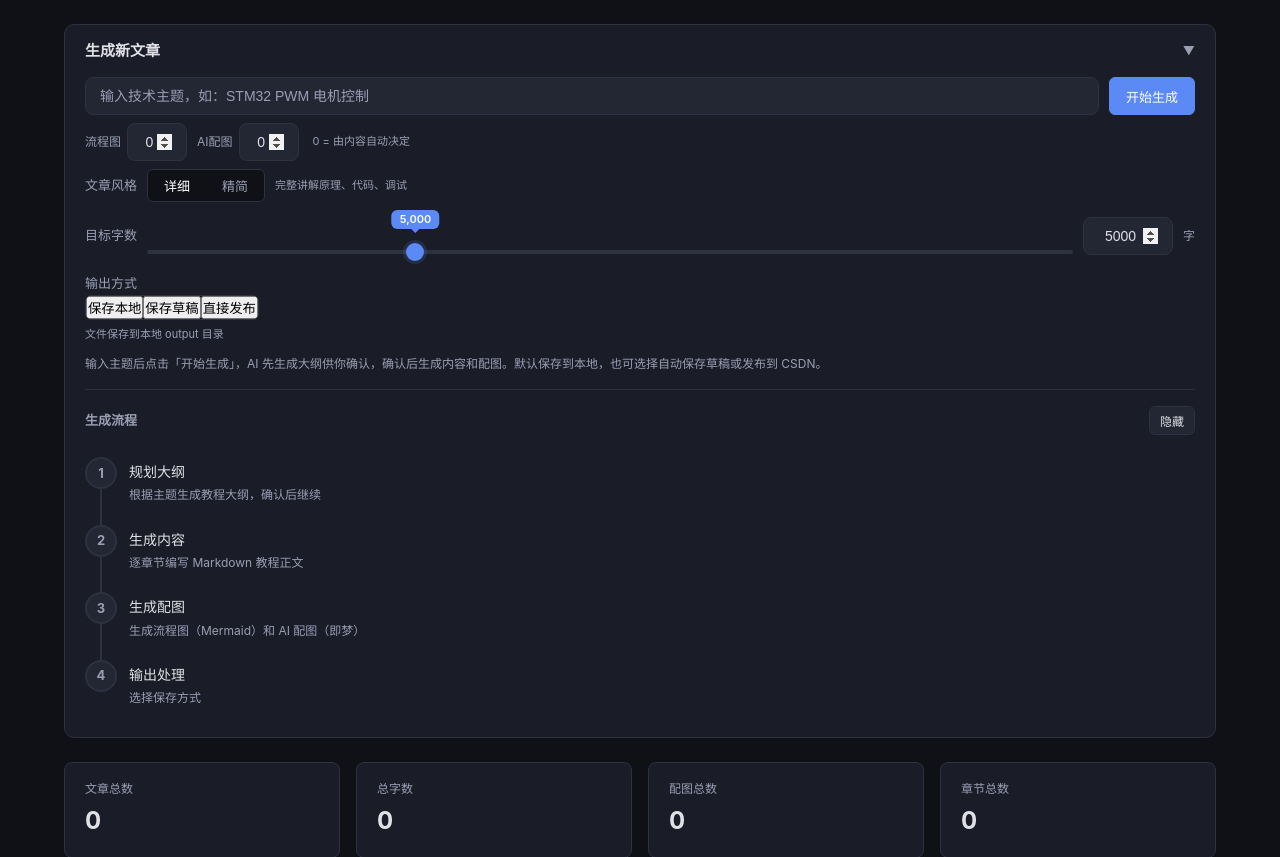
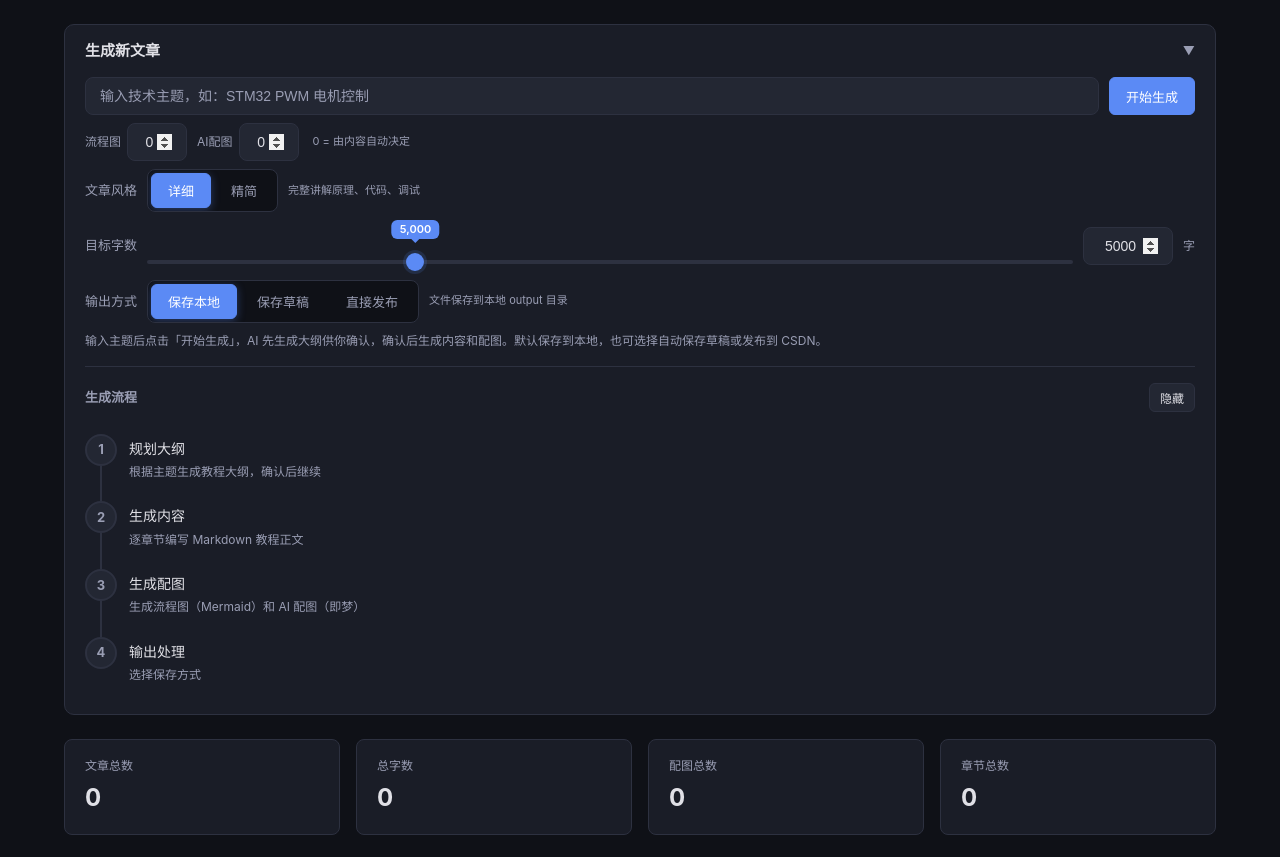
Before and after one commit to RaidKaeil01/automatic-release-system, a Flask app: page / in a window 1280 px wide. Shown: the part 69-926 px from the top of the page. Run offline with Flask 3, Linux system fonts and the light colour scheme.

Commit message:
style: improve button selection feedback
- Fix --primary variable not found, use --accent instead
- Add rounded corners and padding to toggle container
- Add scale-down effect on click (active state)
- Add pulse animation when button becomes active
- Add box-shadow glow effect for selected state
- Improve hover states with background highlight

```diff
--- a/web/static/style.css
+++ b/web/static/style.css
@@ -162,8 +162,9 @@ a:hover { text-decoration: underline; }
     margin-left: 4px;
 }
 
-/* ── 风格选择 ──────────────────────────────────────── */
-.style-selector {
+/* ── 风格/输出选择 ──────────────────────────────────── */
+.style-selector,
+.output-mode-selector {
     display: flex;
     align-items: center;
     gap: 10px;
@@ -172,28 +173,51 @@ a:hover { text-decoration: underline; }
     display: flex;
     background: var(--bg);
     border: 1px solid var(--border);
-    border-radius: 6px;
+    border-radius: 8px;
     overflow: hidden;
+    padding: 3px;
+    gap: 3px;
 }
-.style-btn {
-    padding: 6px 16px;
+.style-btn,
+.output-btn {
+    padding: 7px 16px;
     font-size: 13px;
-    border: none;
+    border: 1px solid transparent;
     background: transparent;
     color: var(--text2);
     cursor: pointer;
-    transition: all 0.2s;
+    border-radius: 6px;
+    transition: all 0.2s ease;
+    position: relative;
+    user-select: none;
 }
-.style-btn:hover {
+.style-btn:hover,
+.output-btn:hover {
     color: var(--text);
+    background: var(--surface2);
 }
-.style-btn.active {
-    background: var(--primary);
+.style-btn:active,
+.output-btn:active {
+    transform: scale(0.95);
+}
+.style-btn.active,
+.output-btn.active {
+    background: var(--accent);
     color: #fff;
+    border-color: var(--accent);
+    box-shadow: 0 2px 8px rgba(91, 138, 245, 0.35);
+    font-weight: 500;
+    animation: selectPulse 0.4s ease-out;
+}
+.style-btn.active:hover,
+.output-btn.active:hover {
+    background: var(--accent2);
+    border-color: var(--accent2);
 }
 .style-hint {
     font-size: 11px;
     color: var(--text2);
+    transition: opacity 0.2s;
 }
 
 /* ── 字数控制 ──────────────────────────────────────── */
@@ -497,6 +521,12 @@ a:hover { text-decoration: underline; }
 @keyframes pulse {
     0%, 100% { box-shadow: 0 0 0 0 rgba(91, 138, 245, 0.4); }
     50% { box-shadow: 0 0 0 8px rgba(91, 138, 245, 0); }
+}
+
+@keyframes selectPulse {
+    0% { box-shadow: 0 0 0 0 rgba(91, 138, 245, 0.5); }
+    70% { box-shadow: 0 0 0 6px rgba(91, 138, 245, 0); }
+    100% { box-shadow: 0 2px 8px rgba(91, 138, 245, 0.35); }
 }
 
 /* 完成 */
```
